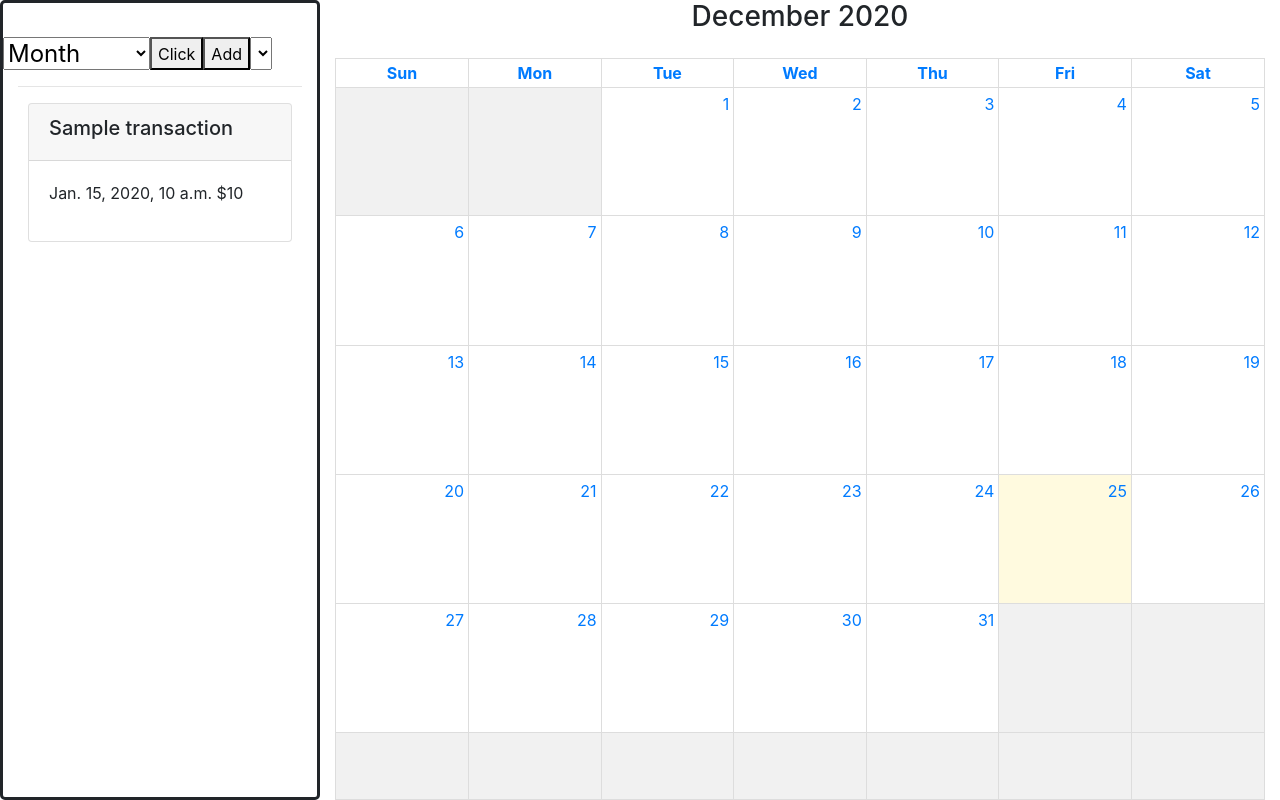
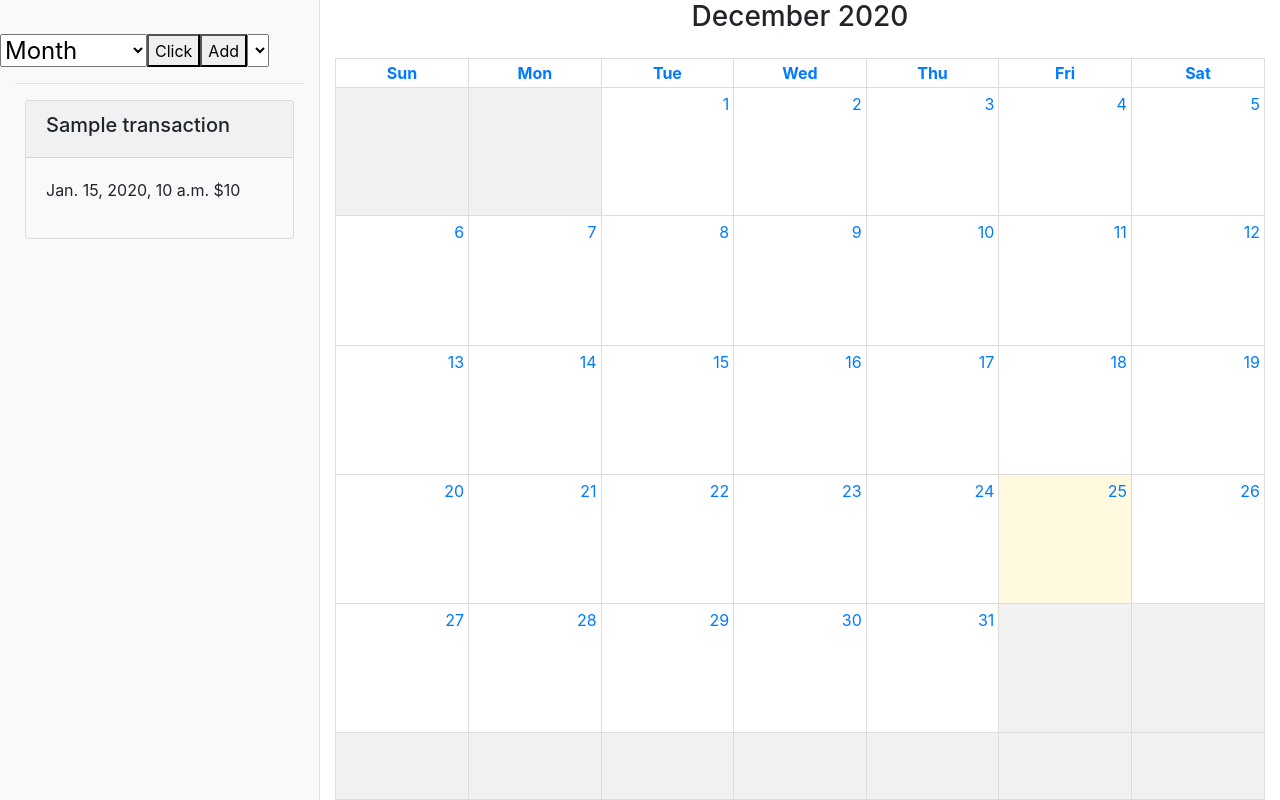
Before and after one commit to henryli12/MoneyManager, a Django app: template src/templates/index.html in a window 1280 px wide. Run offline with Django 3.2, Linux system fonts and the light colour scheme; the template is opened without the code that fills it: most values are stand-ins (such as "Sample title", 1, 10 or a date in 2020); lists and menus that the app fills with data are empty; some libraries are stand-ins or nearby versions.

Commit message:
minor change to styling

```diff
--- a/src/templates/index.html
+++ b/src/templates/index.html
@@ -22,7 +22,7 @@
     <body>
         <div class="container-fluid" id="main_container" style="height: 100%">
             <div class="row" style="height: 100%;">
-                <div class="col-3" id="sidebar" style="border-style: solid; border-radius: 5px; overflow-y:auto">
+                <div class="col-3 bg-light border-right" id="sidebar" style="overflow-y: overlay;">
                     <br>
                     <div class="row" style="margin-top: 10px;">
                         <div style="float: right;">
@@ -50,9 +50,9 @@
 
                     </div>
                     <hr>
-
+                    {% block content %}
                     {% for transaction in transactions %}
-                    <div class="row card" style="margin: 10px;">
+                    <div class="row card bg-light mb-3" style="margin: 10px;">
                         <div class="card-header">
                             <h5>{{transaction.title}}</h5>
                         </div>
@@ -61,14 +61,9 @@
                         </div>
                     </div>
                     {% endfor %}
-
+                    {% endblock content%}
                 </div>
-                <div class="col-9">
-                    {% block content %}
-                    <div id='calendar'></div>
-                    {% endblock content%}
-
-                </div>
+                <div class="col" id="calendar"></div>
             </div>
         </div>
 
```
